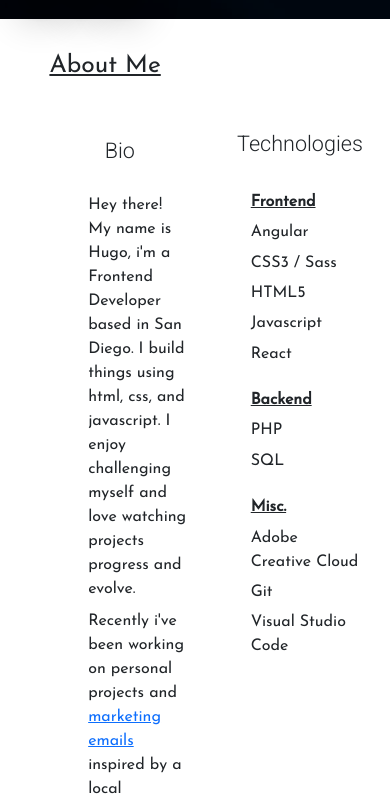
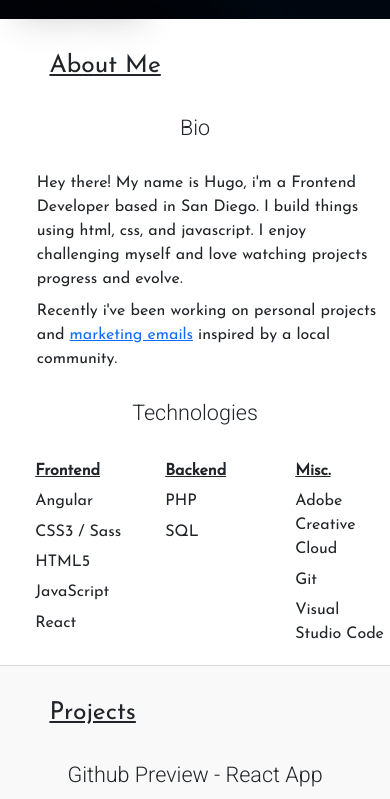
Before and after one commit to Cosmobeet/Portfolio-V2, a plain HTML site: page index.html in a window 390 px wide. Shown: the part 825-1624 px from the top of the page. Drawn offline with nearby package versions, Linux system fonts and the light colour scheme; a web font is replaced by a local one.

Commit message:
Updating about section
Switching from flex to grid, adjusting the section responsiveness

```diff
--- a/css/style.scss
+++ b/css/style.scss
@@ -91,19 +91,23 @@ ul {
     padding: 4em;
   }
   // margin: auto;
-  .wrapper {
-    padding: 1em 1.5em;
-  }
+  // .wrapper {
+  //   padding: 1em 1.5em;
+  // }
 }
 #about {
-
+  .wrapper {
+    display: grid;
+    grid-template-columns: 1fr 1fr;
+  }
+  .about-skills-grid {
+    display: grid;
+    grid-template-columns: 1fr 1fr 1fr;
+  }
 }
 section {
   &:not(:first-of-type) {
     border-bottom: 1px solid rgb(221, 217, 217);
-  }
-  &:nth-child(6) {
-    padding: 0 3em;
   }
   .work-links {
     display: flex;
@@ -326,22 +330,24 @@ footer {
 
 // --- Responsive Changes (Mobile to Tablet/Desktop) ---
 
+@media (max-width: 1000px) {
+  .about-skills-grid {
+    grid-template-columns: 1fr 1fr !important;
+  }
+}
+
 @media (max-width: 873px) {
   h1 {
     font-size: 3.2em;
   }
+}
+
+@media (max-width: 805px) {
   .wrapper {
-    display: flex;
-    flex: row;
-    padding: 1em 1.5em;
+    grid-template-columns: 1fr !important;
   }
-  .about-text {
-    box-sizing: content-box;
-    width: 55%;
-    padding: 2% 8%;
-  }
-  .about-skills {
-    width: 44%;
+  .about-skills-grid {
+    grid-template-columns: 1fr 1fr 1fr !important;
   }
 }
 
--- a/index.html
+++ b/index.html
@@ -115,32 +115,26 @@
         </div>
         <div class="about-skills">
           <h4>Technologies</h4>
-          <div class="row">
-            <div class="col">
+          <div class="about-skills-grid">
             <ul>
               <li class="li-header">Frontend</li>
               <li>Angular</li>
               <li>CSS3 / Sass</li>
               <li>HTML5</li>
-                <li>Javascript</li>
+              <li>JavaScript</li>
               <li>React</li>
             </ul>
-            </div>
-            <div class="col">
             <ul>
               <li class="li-header">Backend</li>
               <li>PHP</li>
               <li>SQL</li>
             </ul>
-            </div>
-            <div class="col">
             <ul>
               <li class="li-header">Misc.</li>
               <li>Adobe Creative Cloud</li>
               <li>Git</li>
               <li>Visual Studio Code</li>
             </ul>
-            </div>
           </div>
         </div>
       </div>
```
Also changed, not shown: css/style.css, 1 other file. Lines whose indentation alone changed are shown as unchanged.
